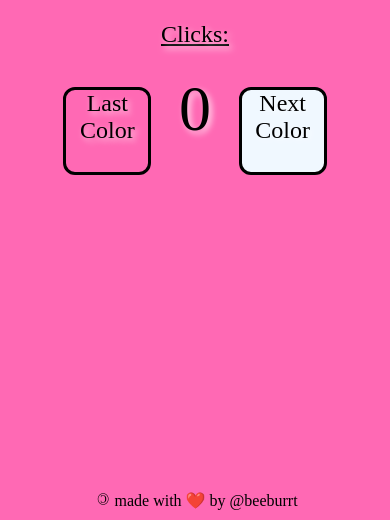
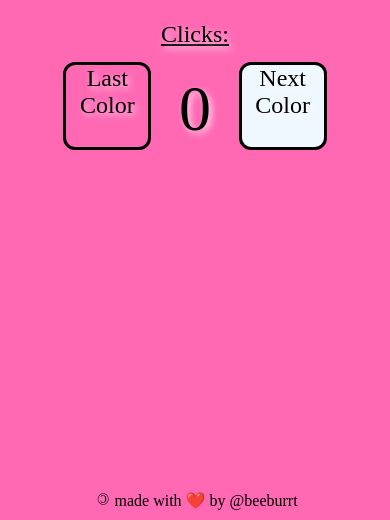
Before and after one commit to beeburrt/color-changer, a plain HTML site: page index.html in a window 390 px wide. Shown: the part 324-844 px from the top of the page. Drawn offline with Linux system fonts and the light colour scheme; some icons are missing.

Commit message:
fix position

```diff
--- a/style.css
+++ b/style.css
@@ -189,7 +189,7 @@ body {
     height: 88px;
     width: 88px;
     position: relative;
-    bottom: 75px;
+    bottom: 100px;
   }
 
   .footer {
```
